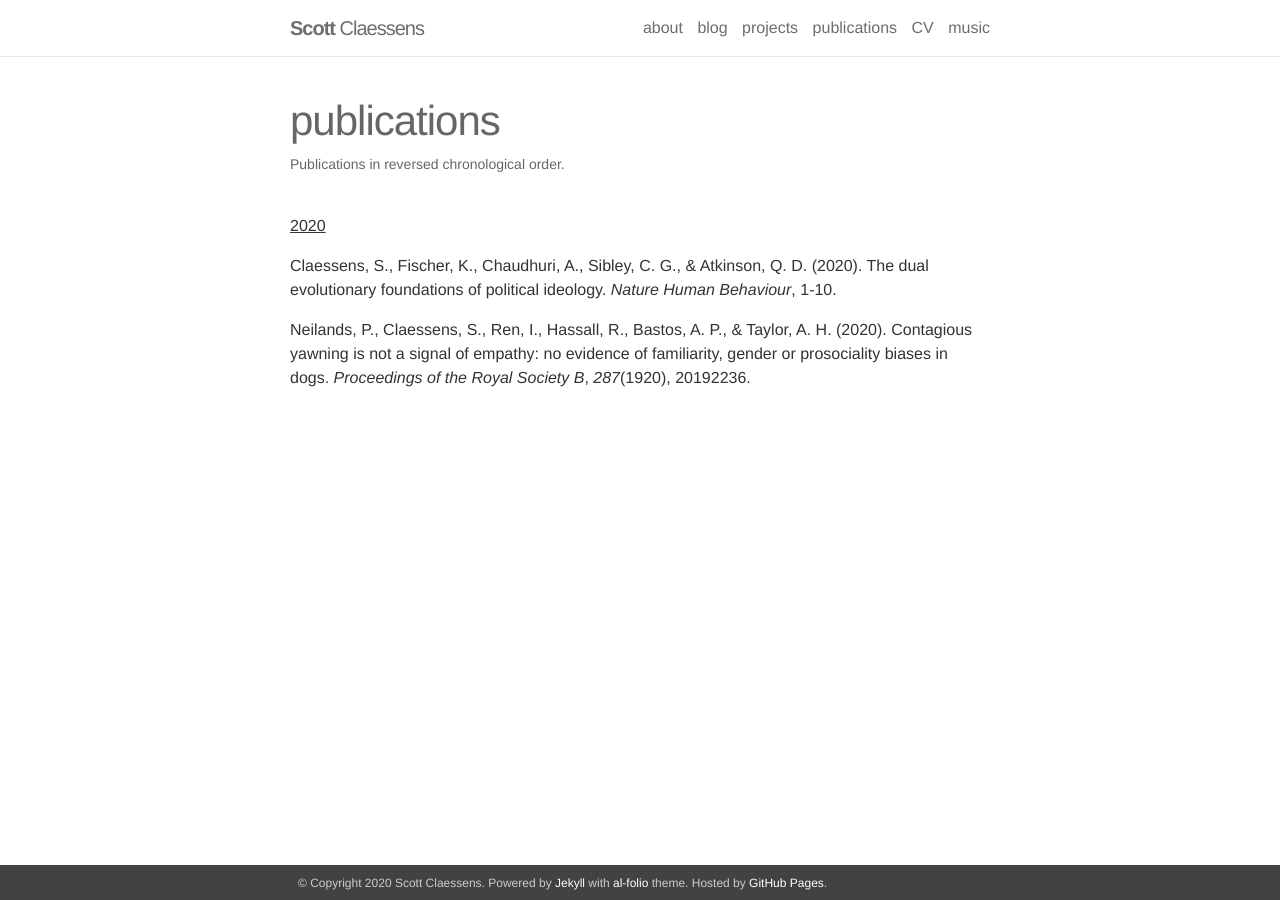
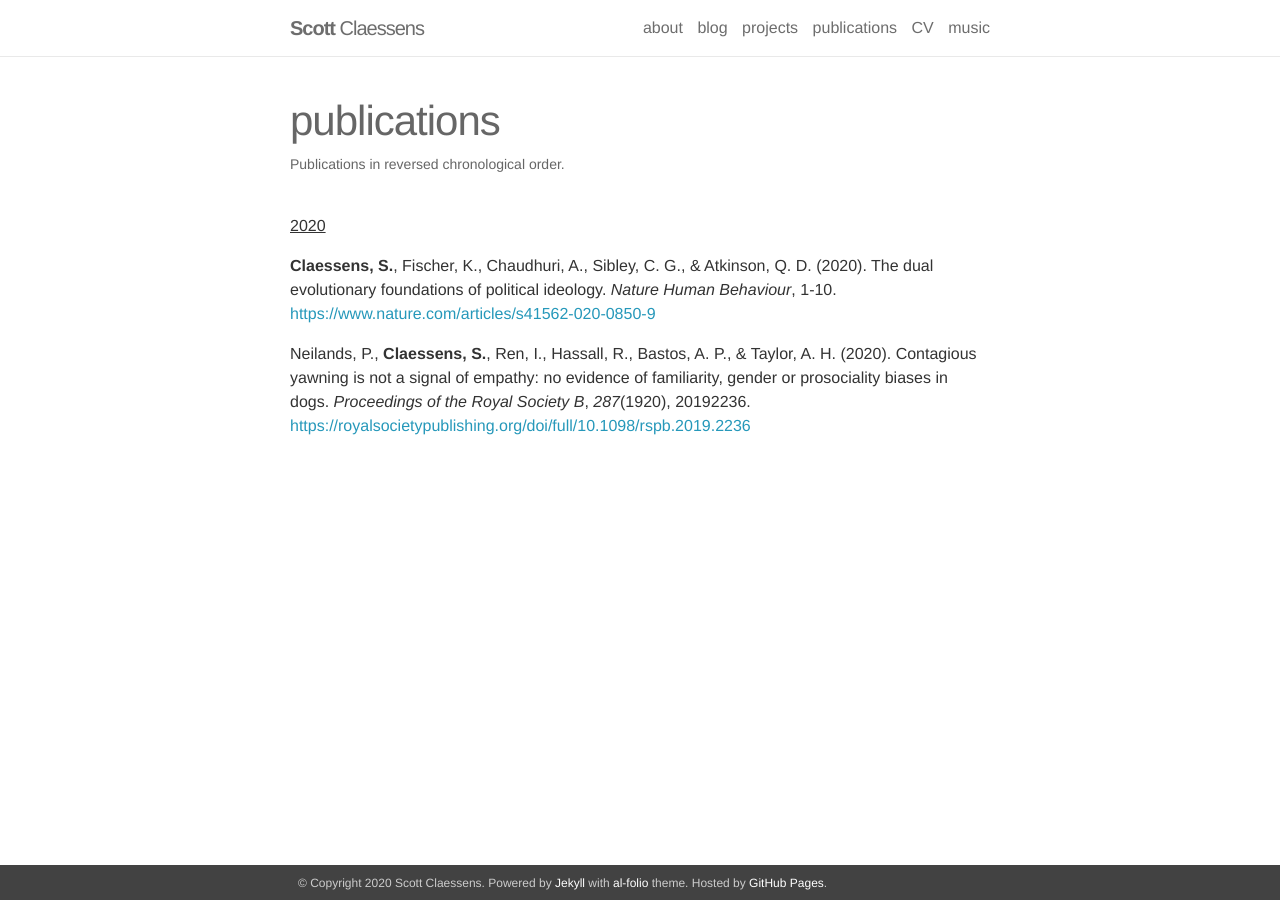
Before and after one commit to ScottClaessens/ScottClaessens.github.io, a Jekyll site: the page built from _pages/4_publications.md, in a window 1280 px wide. Built offline with Jekyll 4.4.1, drawn with Linux system fonts in a browser that asks for light colours; nearby versions of some CDN libraries.

Commit message:
update pubs 4

```diff
--- a/_pages/4_publications.md
+++ b/_pages/4_publications.md
@@ -8,6 +8,6 @@ years: [2020]
 
 <u>2020</u>
 
-Claessens, S., Fischer, K., Chaudhuri, A., Sibley, C. G., & Atkinson, Q. D. (2020). The dual evolutionary foundations of political ideology. <i>Nature Human Behaviour</i>, 1-10.
+<b>Claessens, S.</b>, Fischer, K., Chaudhuri, A., Sibley, C. G., & Atkinson, Q. D. (2020). The dual evolutionary foundations of political ideology. <i>Nature Human Behaviour</i>, 1-10. <a href="https://www.nature.com/articles/s41562-020-0850-9">https://www.nature.com/articles/s41562-020-0850-9</a>
 
-Neilands, P., Claessens, S., Ren, I., Hassall, R., Bastos, A. P., & Taylor, A. H. (2020). Contagious yawning is not a signal of empathy: no evidence of familiarity, gender or prosociality biases in dogs. <i>Proceedings of the Royal Society B</i>, <i>287</i>(1920), 20192236.
+Neilands, P., <b>Claessens, S.</b>, Ren, I., Hassall, R., Bastos, A. P., & Taylor, A. H. (2020). Contagious yawning is not a signal of empathy: no evidence of familiarity, gender or prosociality biases in dogs. <i>Proceedings of the Royal Society B</i>, <i>287</i>(1920), 20192236. <a href="https://royalsocietypublishing.org/doi/full/10.1098/rspb.2019.2236">https://royalsocietypublishing.org/doi/full/10.1098/rspb.2019.2236</a>
```
